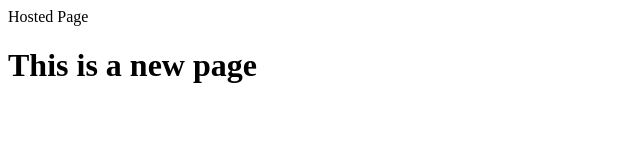
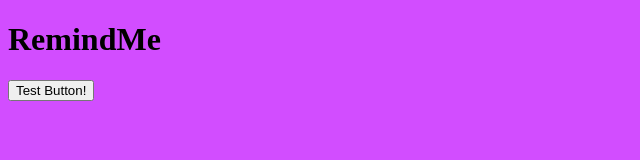
Before and after one commit to hcedill1/WebApp, a website: page hostpage.html in a window 1280 px wide. Shown: the whole page, without its empty margins (0-640 px from the left). Drawn offline with Linux system fonts and the light colour scheme.

Commit message:
Changed the Hosted Page to only be the name of the tab, added how to add comments, added a button example, and added a background color example.

```diff
--- a/hostpage.html
+++ b/hostpage.html
@@ -1,13 +1,19 @@
 <!DOCTYPE html>
 <html lang="en">
+
+<!--This title is only for the name of the tab-->
+<title>Hosted Page</title>
+
 <head>
     <meta charset="UTF-8">
     <meta name = "viewport" content="width=device-width, initial-scale=1.0">
     <meta http-equiv="X-UA-Compatible" content=""ie="edge"
-    <title>Hosted Page</title>
 </head>
-<body>
-    <h1>This is a new page</h1>
+
+<body bgcolor= "#d24dff">
+    <h1>RemindMe</h1>
+
+    <button type = "button"> Test Button! </button>
     <script src="index.js"></script>
 </body>
 </html>
```
